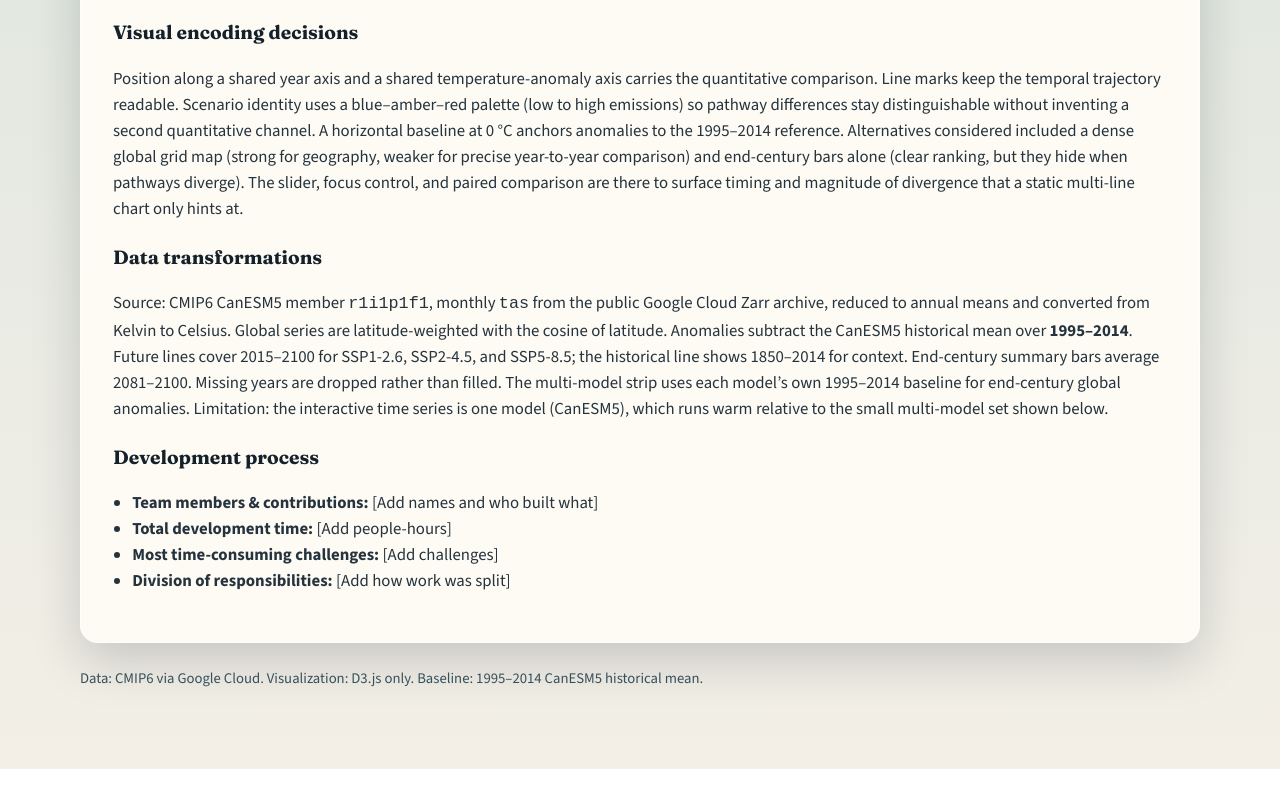
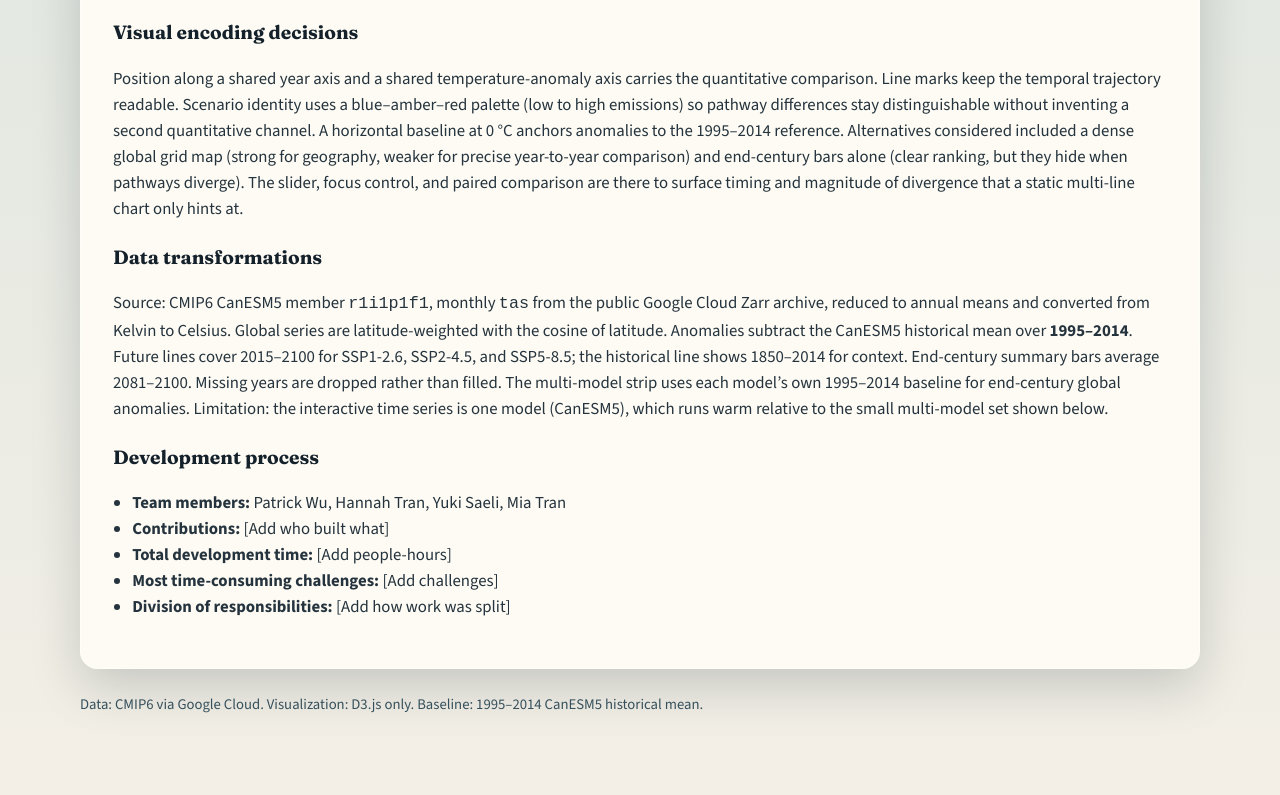
Before and after one commit to exitcy/DSC106-Project-3, a plain HTML site: page index.html in a window 1280 px wide. Shown: the part 1966-2761 px from the top of the page. Before the commit the page ends 2735 px from the top, so only its background shows below. Drawn offline with nearby package versions, Linux system fonts and the light colour scheme.

Commit message:
Add team member names to the project write-up.

```diff
--- a/index.html
+++ b/index.html
@@ -139,7 +139,8 @@
 
       <h3>Development process</h3>
       <ul>
-        <li><strong>Team members &amp; contributions:</strong> [Add names and who built what]</li>
+        <li><strong>Team members:</strong> Patrick Wu, Hannah Tran, Yuki Saeli, Mia Tran</li>
+        <li><strong>Contributions:</strong> [Add who built what]</li>
         <li><strong>Total development time:</strong> [Add people-hours]</li>
         <li><strong>Most time-consuming challenges:</strong> [Add challenges]</li>
         <li><strong>Division of responsibilities:</strong> [Add how work was split]</li>
```
